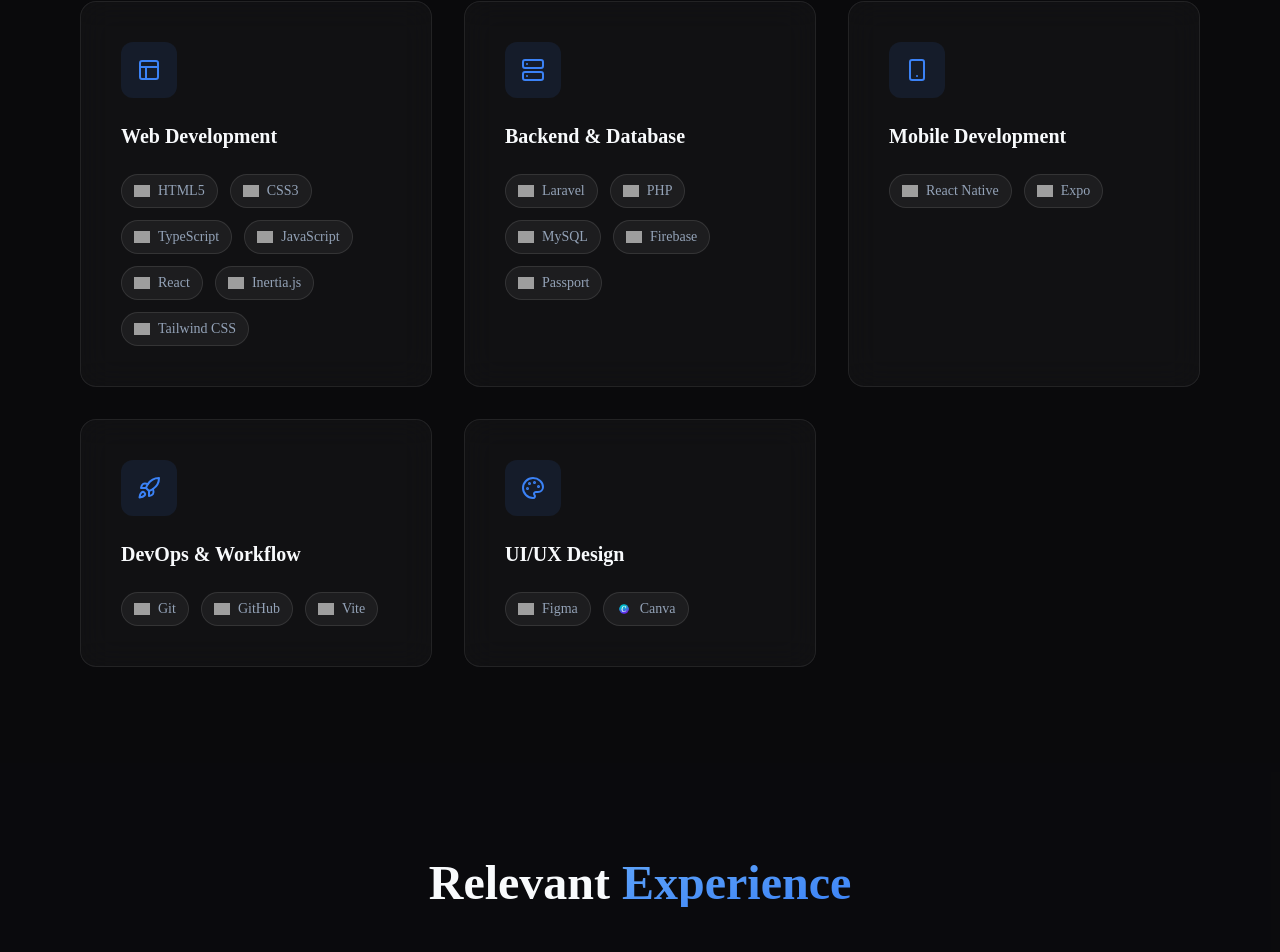
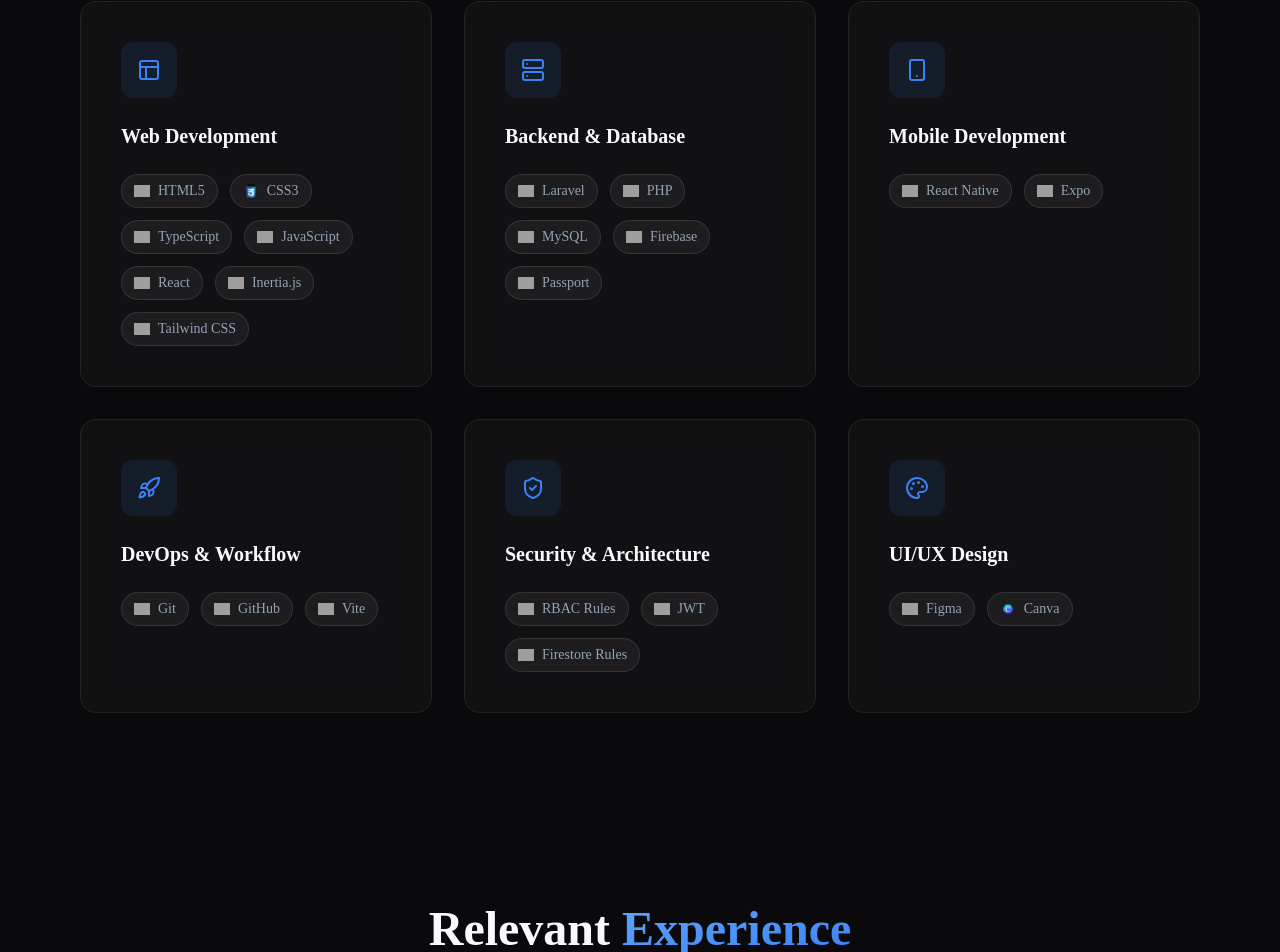
Before and after one commit to MichaelJohnDE/Portfolio, a React (Vite) app: page / in a window 1280 px wide. Shown: the part 1007-1959 px from the top of the page. Built offline with nearby package versions, Linux system fonts and the light colour scheme; grey boxes are pictures that could not be loaded.

Commit message:
Fixes CSS logos, and missing card

```diff
--- a/src/components/Skills.jsx
+++ b/src/components/Skills.jsx
@@ -9,7 +9,7 @@
       icon: <Layout className="text-primary" size={24} />,
       skills: [
         { name: "HTML5", slug: "html5", color: "E34F26" },
-        { name: "CSS3", slug: "css3", color: "1572B6" },
+        { name: "CSS3", path: "/assets/images/css3-logo.png" },
         { name: "TypeScript", slug: "typescript", color: "3178C6" },
         { name: "JavaScript", slug: "javascript", color: "F7DF1E" },
         { name: "React", slug: "react", color: "61DAFB" },
@@ -43,6 +43,15 @@
         { name: "Git", slug: "git", color: "F05032" },
         { name: "GitHub", slug: "github", color: "181717" },
         { name: "Vite", slug: "vite", color: "646CFF" }
+      ]
+    },
+    {
+      title: "Security & Architecture",
+      icon: <ShieldCheck className="text-primary" size={24} />,
+      skills: [
+        { name: "RBAC Rules", slug: "dependabot", color: "444444" },
+        { name: "JWT", slug: "jsonwebtokens", color: "000000" },
+        { name: "Firestore Rules", slug: "firebase", color: "FFCA28" }
       ]
     },
     {
```
Also changed, not shown: public/assets/images/css3-logo.png (added).
